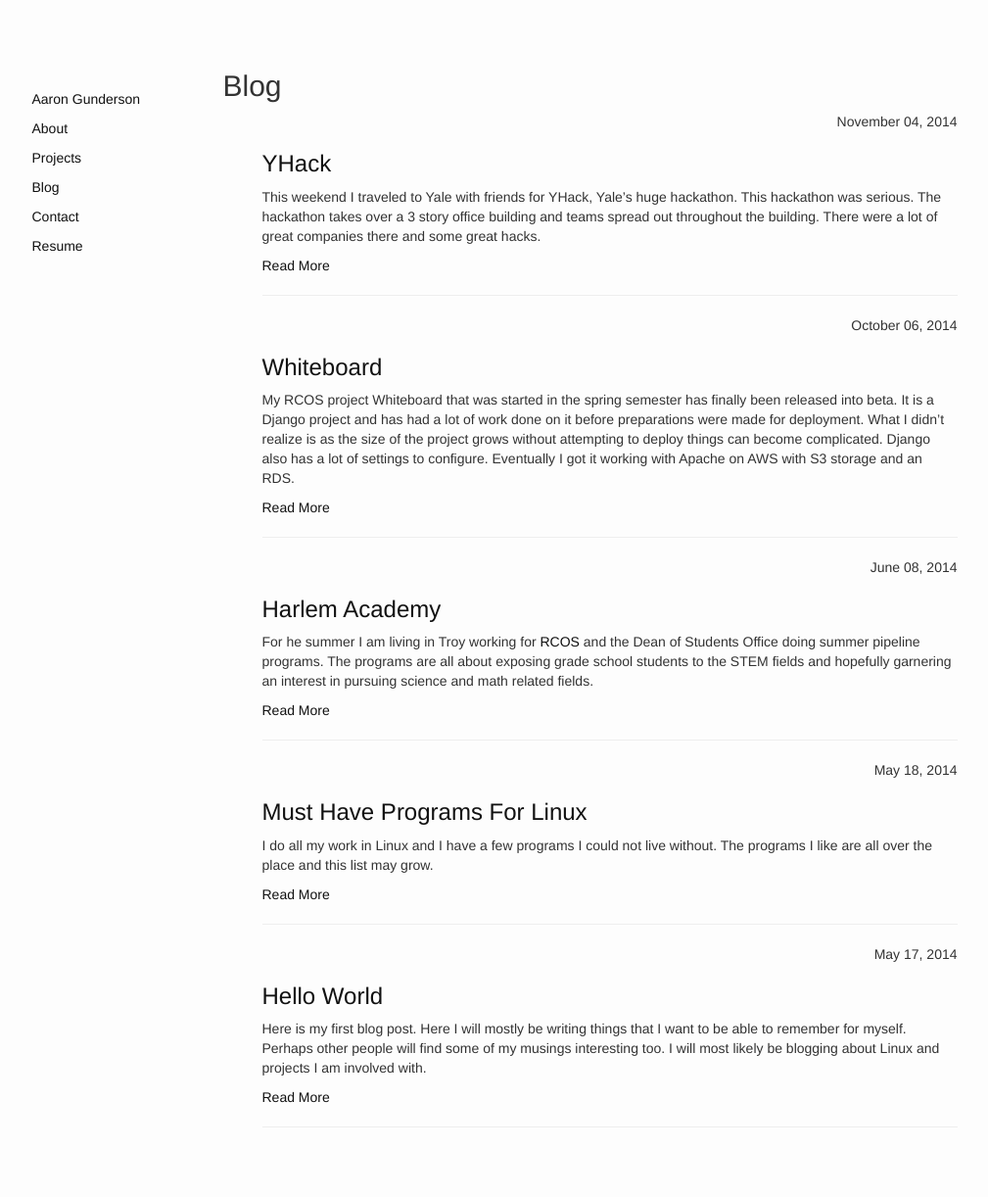
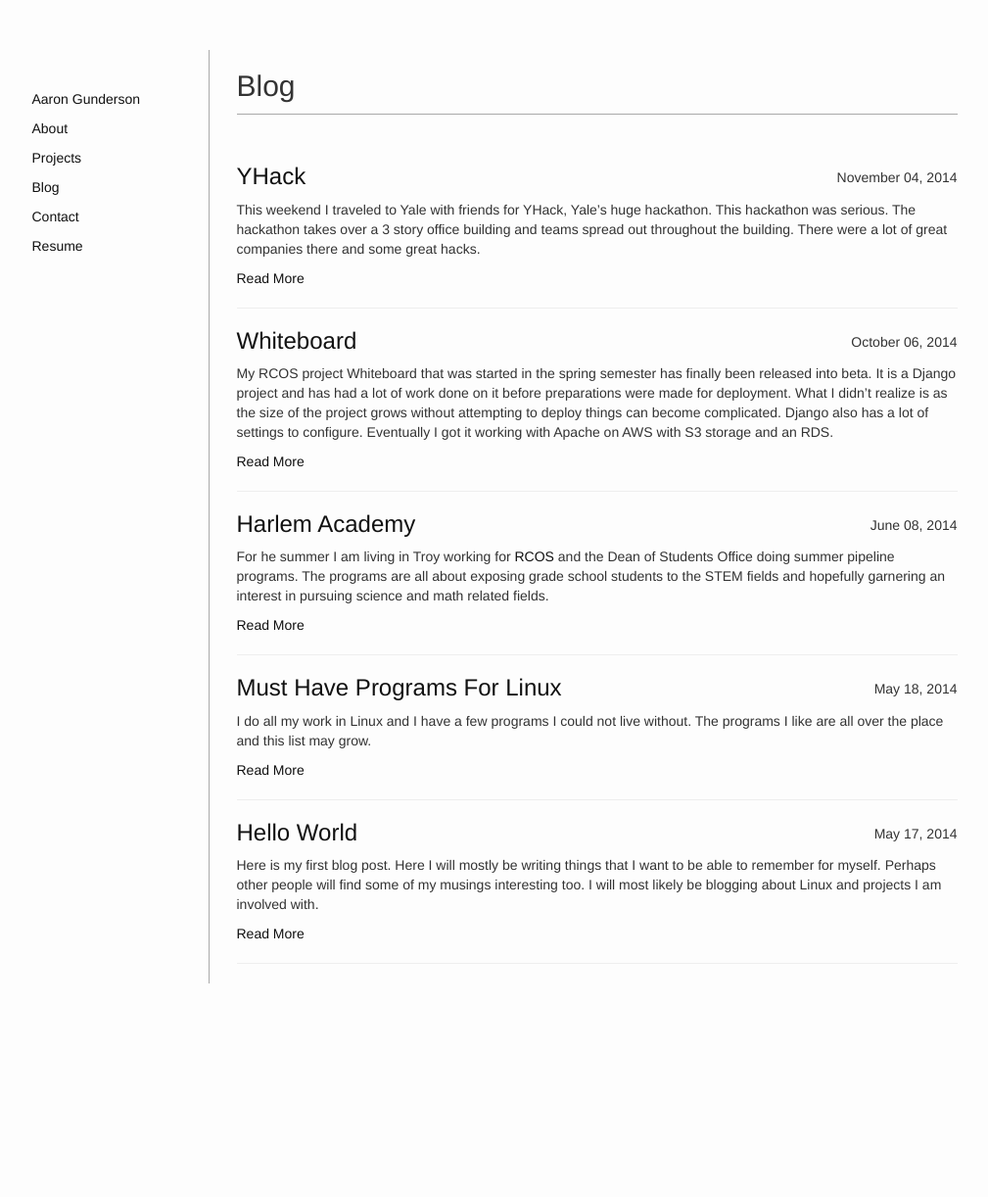
Before and after one commit to agundy/agundy.github.io, a Jekyll site: the page built from blog/index.html, in a window 1280 px wide. Shown: the whole page at 98% size, without its empty margins (135-1144 px from the left). Built offline with Jekyll 4.4.1, drawn with Linux system fonts in a browser that asks for light colours; after the commit the page ends 1055 px from its top, so only the background shows below that.

Commit message:
Added structure and fixed margins

```diff
--- a/_layouts/default.html
+++ b/_layouts/default.html
@@ -13,10 +13,10 @@
 			<div class="links col-md-2 col-md-offset-1 col-sm-2 col-xs-offset-0">
 				{% include navigation.html%}
 			</div>
-			<div class="col-md-8 col-sm-10 col-xs-12">
+			<div class="left-bar col-md-8 col-sm-10 col-xs-12">
 				<div class="row">
 				    <div class="col-md-12">
-				        <h2>{{ page.header }}</h2>
+				        <h2 class="bottom-bar">{{ page.header }}</h2>
 				    </div>
 				</div>
 				{{ content }}
--- a/blog/index.html
+++ b/blog/index.html
@@ -4,10 +4,10 @@ title: Blog | Aaron Gunderson
 header: Blog
 ---
 
-<ul class="unstyled">
+<ul class="unstyled blog">
     {% for post in site.posts %}
-        <li>
-            <p align="right">
+        <li class="blog-post">
+            <p class="blog-date" align="right">
                 {{ post.date | date: '%B %d, %Y' }}
             </p>
             <a href="{{ post.url }}">
--- a/css/main.css
+++ b/css/main.css
@@ -36,3 +36,28 @@ a{
 ul{
     list-style-type: none;
 }
+
+.left-bar{
+    border-left: solid 1px #aaa;
+    padding-left: 2em;
+}
+
+.bottom-bar{
+    border-bottom: solid 1px #aaa;
+    padding-bottom: .4em;
+    margin-bottom: 1em;
+}
+
+.blog{
+    padding-left: 0;
+}
+
+.blog-post{
+    position:relative;
+}
+
+.blog-date{
+    position:absolute;
+    right:0px;
+    top:4px;
+}
```
